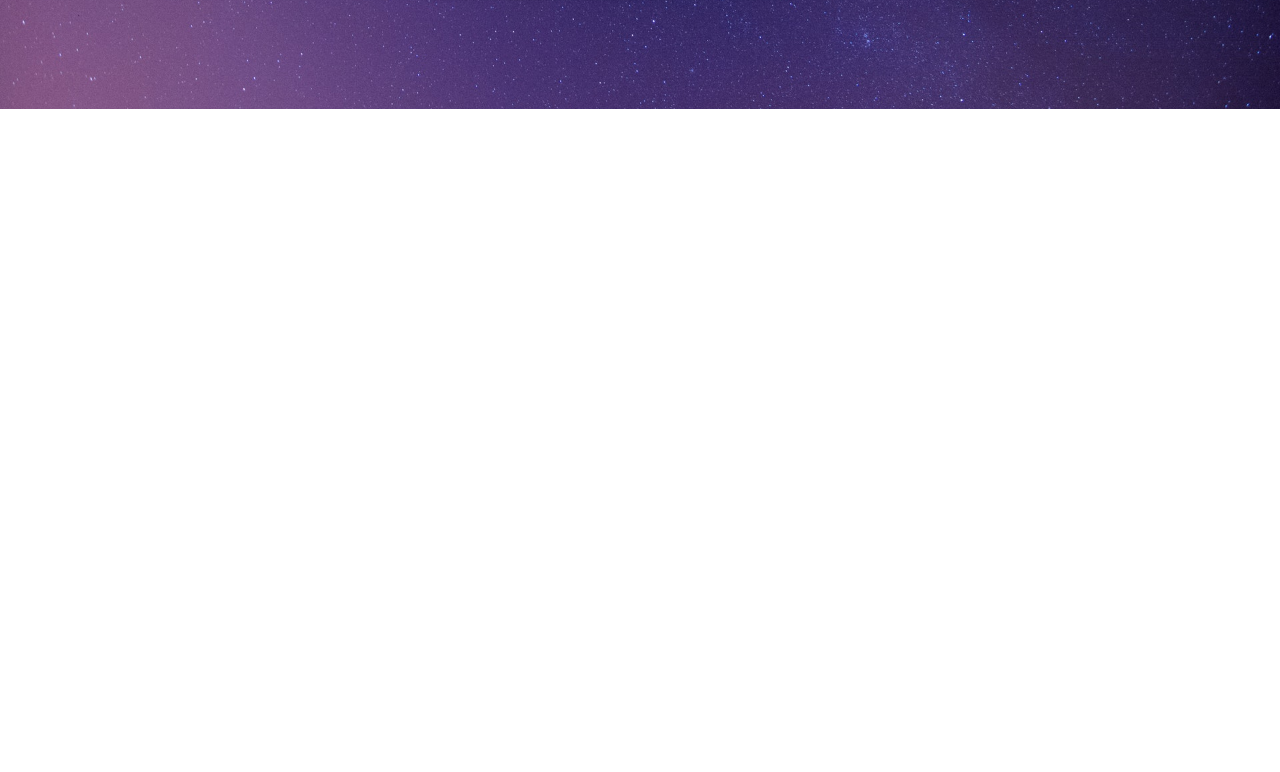
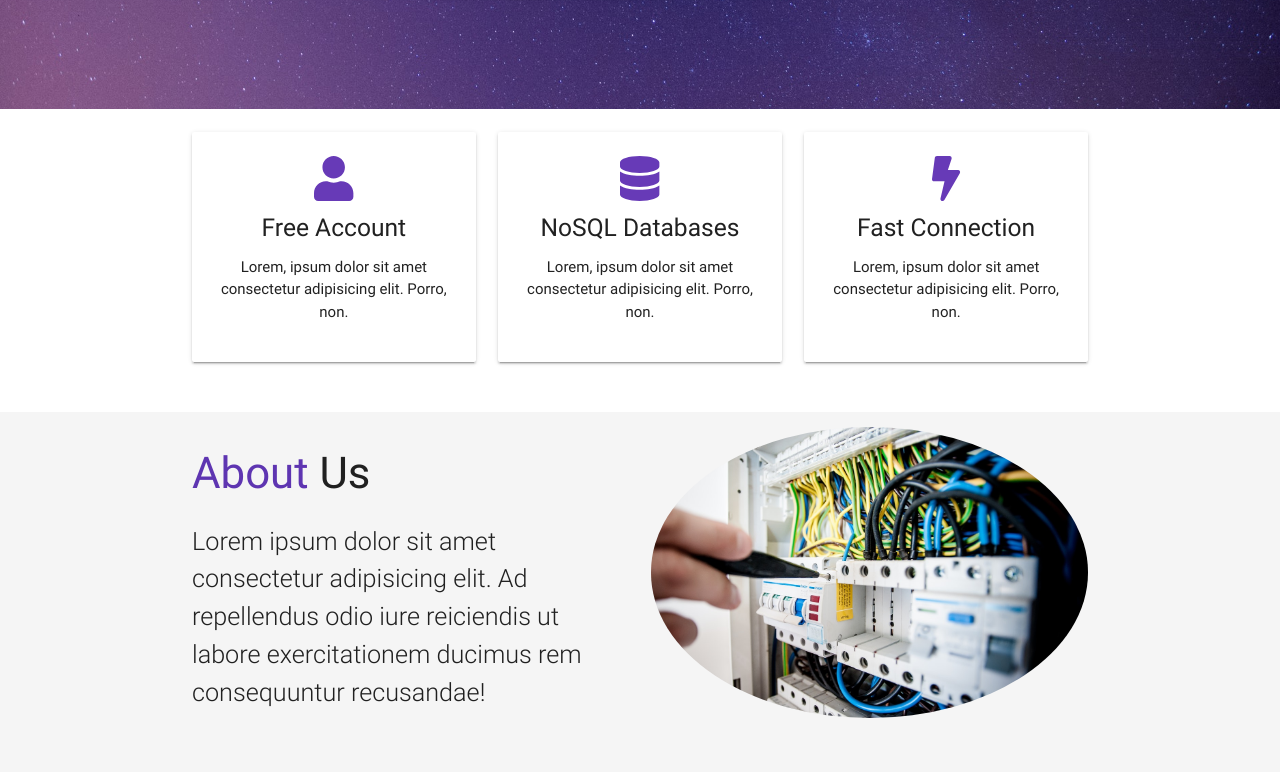
Before and after one commit to geoklown/quazzu_demo, a plain HTML site: page index.html in a window 1280 px wide. Shown: the part 491-1263 px from the top of the page. Before the commit the page ends 800 px from the top, so only its background shows below. Drawn offline with nearby package versions, Linux system fonts and the light colour scheme.

Commit message:
Icon-boxes about section Card

```diff
--- a/index.html
+++ b/index.html
@@ -94,6 +94,55 @@
     </div>
   </header>
 
+  <!--Section Icon boxes-->
+
+  <section class="section section-icons center">
+    <div class="container">
+      <div class="row">
+        <div class="col s12 m4">
+          <div class="card-panel">
+            <i class="fa fa-user fa-3x deep-purple-text text darken-2"></i>
+            <h5 class="grey-text text-darken-4">Free Account</h5>
+            <p>Lorem, ipsum dolor sit amet consectetur adipisicing elit. Porro, non.</p>
+          </div>
+        </div>
+        <div class="col s12 m4">
+          <div class="card-panel">
+            <i class="fa fa-database fa-3x deep-purple-text text darken-2"></i>
+            <h5 class="grey-text text-darken-4">NoSQL Databases</h5>
+            <p>Lorem, ipsum dolor sit amet consectetur adipisicing elit. Porro, non.</p>
+          </div>
+        </div>
+        <div class="col s12 m4">
+          <div class="card-panel">
+            <i class="fa fa-bolt fa-3x deep-purple-text text darken-2"></i>
+            <h5 class="grey-text text-darken-4">Fast Connection</h5>
+            <p>Lorem, ipsum dolor sit amet consectetur adipisicing elit. Porro, non.</p>
+          </div>
+        </div>
+      </div>
+    </div>
+  </section>
+
+
+  <!--Section: About-->
+
+  <section class="section section-about grey lighten-4">
+    <div class="container">
+      <div class="row">
+        <div class="col s12 m6">
+          <h3>
+            <span class="deep-purple-text text text-darken-1">About</span> Us</h3>
+          <p class="flow-text">Lorem ipsum dolor sit amet consectetur adipisicing elit. Ad repellendus odio iure reiciendis ut labore exercitationem
+            ducimus rem consequuntur recusandae!</p>
+        </div>
+        <div class="col s12 m6">
+          <img src="img/tech.jpg" alt="" class="circle responsive-img">
+        </div>
+      </div>
+    </div>
+  </section>
+
 
   <!--Import jQuery before materialize.js-->
   <script type="text/javascript" src="https://code.jquery.com/jquery-3.2.1.min.js"></script>
```
